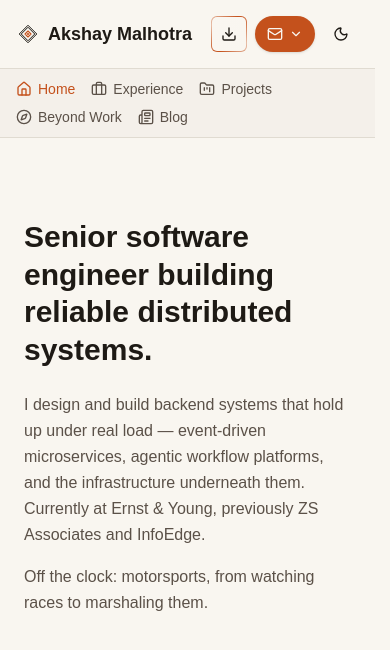
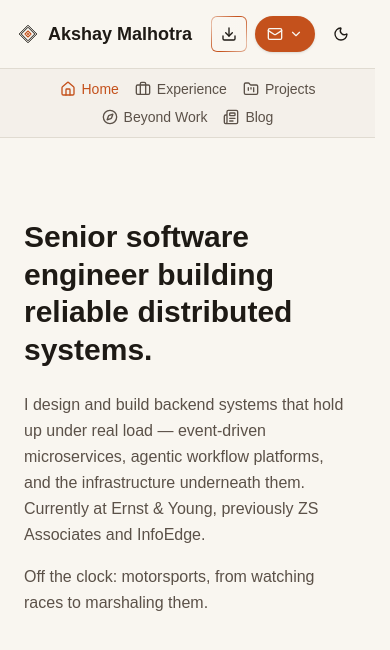
Before and after one commit to akshaymal/akshaymal.github.io, a Next.js app: page / in a window 390 px wide. Shown: the top 650 px of the page. Built offline with nearby package versions, Linux system fonts and the light colour scheme; a web font is replaced by a local one.

Commit message:
Center mobile page-nav links (#62) (#64)
Co-authored-by: Claude <noreply@anthropic.com>

```diff
--- a/components/nav.tsx
+++ b/components/nav.tsx
@@ -71,7 +71,7 @@ export function Nav() {
 
       <nav
         aria-label="Page navigation"
-        className="flex flex-wrap items-center gap-x-4 gap-y-2 border-t border-border bg-muted/40 px-4 py-2.5 sm:hidden"
+        className="flex flex-wrap items-center justify-center gap-x-4 gap-y-2 border-t border-border bg-muted/40 px-4 py-2.5 sm:hidden"
       >
         <NavLinks />
       </nav>
```
